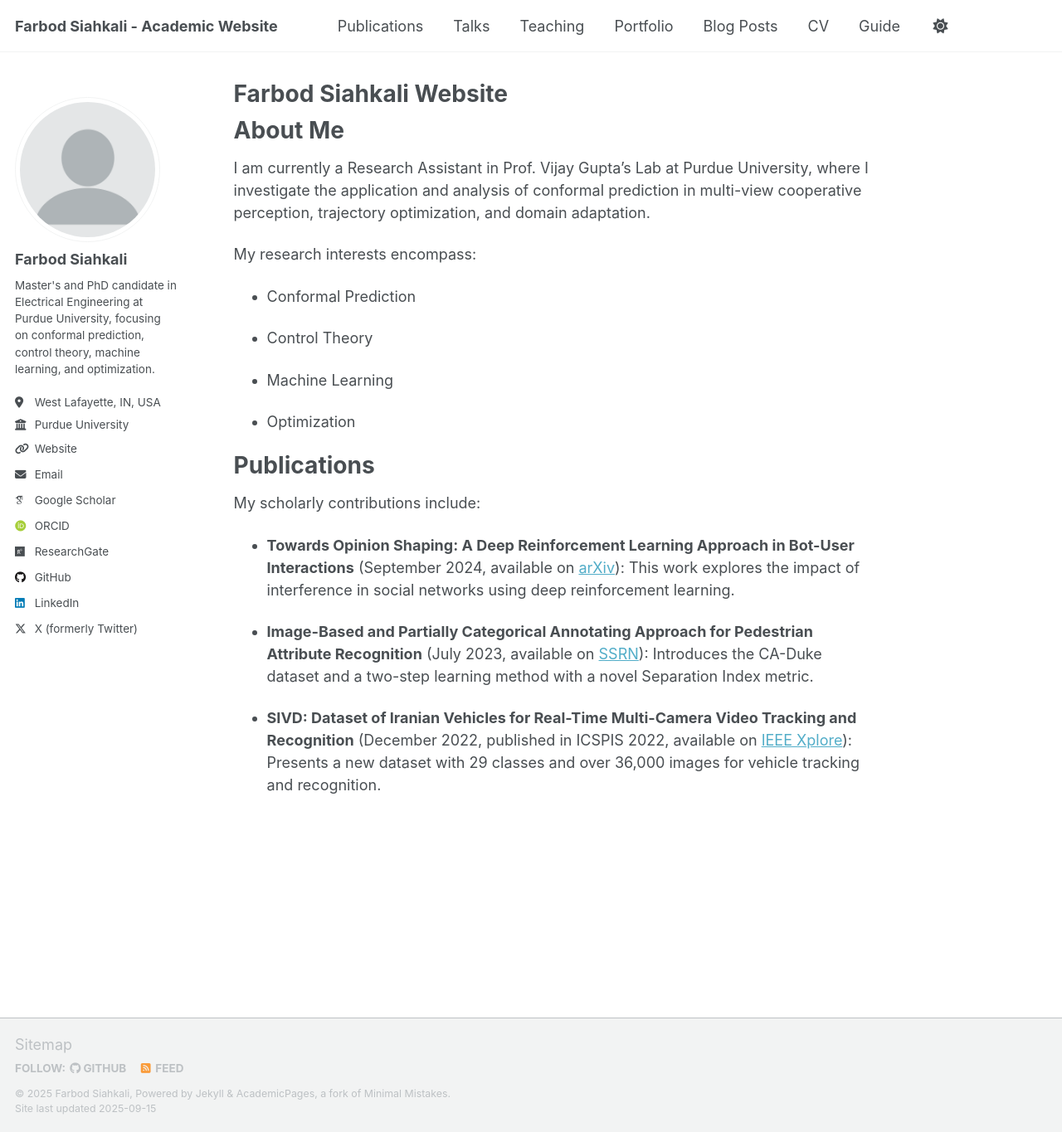
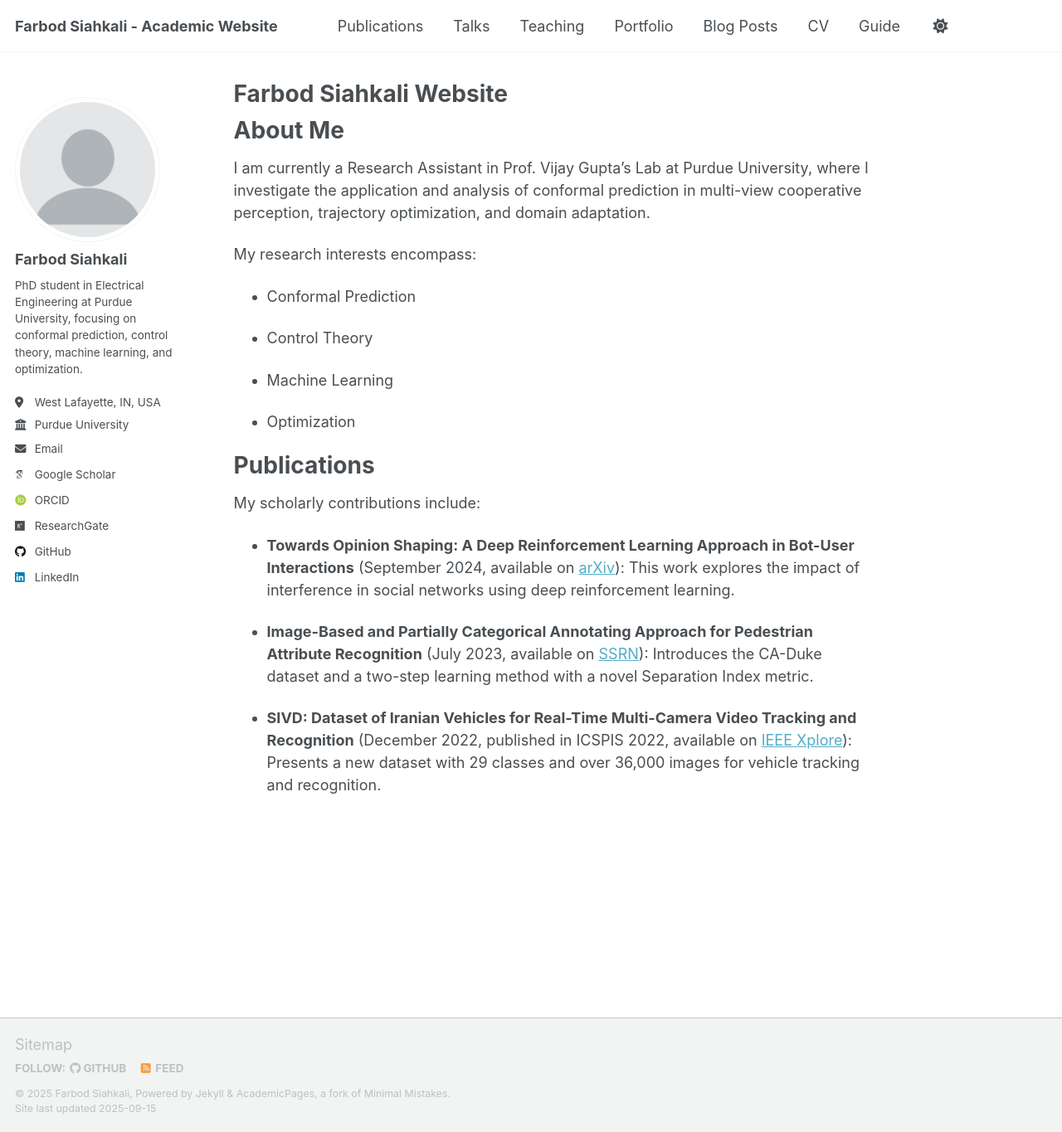
Before and after one commit to Farbod-Siahkali/Farbod-Siahkali.github.io, a Jekyll site: the page built from _pages/about.md, in a window 1280 px wide and 1365 px high. Shown: the whole window at 83% size. Built offline with Jekyll 4.4.1, drawn with Linux system fonts in a browser that asks for light colours; some web fonts are replaced; a script that is not in the unit is left out.

Commit message:
Update _config.yml

```diff
--- a/_config.yml
+++ b/_config.yml
@@ -23,10 +23,10 @@ author:
   avatar: "profile.png" # Update with the filename of your profile picture in the /assets/images/ directory
   name: "Farbod Siahkali"
   pronouns: "" # Add if applicable, e.g., "he/him"
-  bio: "Master's and PhD candidate in Electrical Engineering at Purdue University, focusing on conformal prediction, control theory, machine learning, and optimization."
+  bio: "PhD student in Electrical Engineering at Purdue University, focusing on conformal prediction, control theory, machine learning, and optimization."
   location: "West Lafayette, IN, USA"
   employer: "Purdue University"
-  uri: "https://farbod-siahkali.github.io/AboutMe/"
+  #uri: "https://farbod-siahkali.github.io/AboutMe/"
   email: "siahkali@purdue.edu"
   # Academic websites
   googlescholar: "https://scholar.google.com/citations?view_op=list_works&hl=en&user=-99KSTsAAAAJ"
@@ -36,7 +36,7 @@ author:
   github: "Farbod-Siahkali"
   # Social media
   linkedin: "Farbod-Siahkali"
-  twitter: "" # Add your Twitter username if applicable
+  #twitter: "" # Add your Twitter username if applicable
 
 # Publication Category - The following the list of publication categories and their headings
 publication_category:
@@ -106,7 +106,6 @@ social:
     - "https://linkedin.com/in/Farbod-Siahkali/"
     - "https://github.com/Farbod-Siahkali"
     - "https://scholar.google.com/citations?view_op=list_works&hl=en&user=-99KSTsAAAAJ"
-    - "https://farbod-siahkali.github.io/AboutMe/"
 
 # Analytics
 analytics:
```
